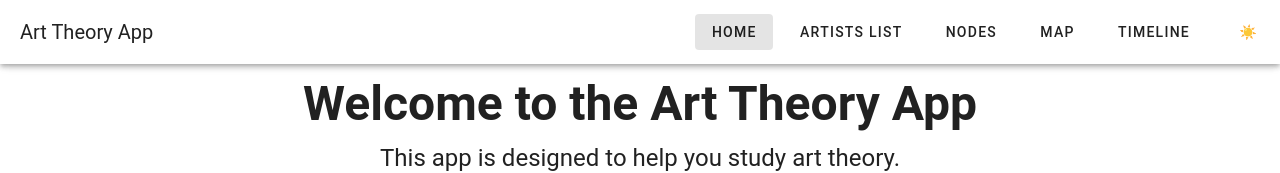
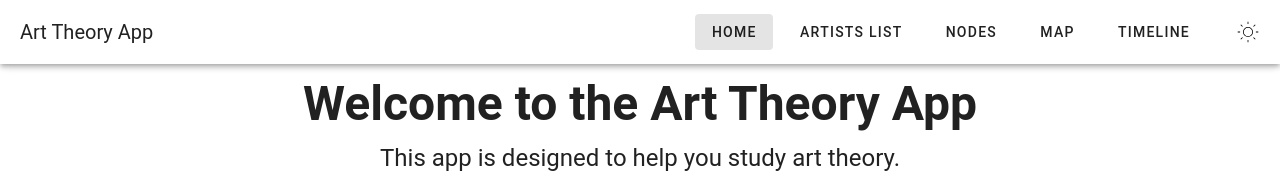
Before and after one commit to seryozhaokhta/vue3-timeline, a Vue app: page / in a window 1280 px wide. Shown: the top 173 px of the page. Built offline with nearby package versions, Linux system fonts and the light colour scheme.

Commit message:
header fix

```diff
--- a/src/components/HeaderApp.vue
+++ b/src/components/HeaderApp.vue
@@ -13,7 +13,7 @@
             <v-btn text :to="{ name: 'MapApp' }">Map</v-btn>
             <v-btn text :to="{ name: 'ArtTimeline' }">Timeline</v-btn>
             <v-btn @click="toggleTheme">
-                {{ $vuetify.theme.global.name === 'dark' ? '🌙' : '☀️' }}
+                <v-img :src="themeIcon" class="theme-icon" contain></v-img>
             </v-btn>
         </div>
 
@@ -34,24 +34,48 @@
             <v-list-item :to="{ name: 'MapApp' }">Map</v-list-item>
             <v-list-item :to="{ name: 'ArtTimeline' }">Timeline</v-list-item>
             <v-list-item @click="toggleTheme">
-                {{ $vuetify.theme.global.name === 'dark' ? '🌙' : '☀️' }}
+                <v-img :src="themeIcon" class="theme-icon" contain></v-img>
             </v-list-item>
         </v-list>
     </v-navigation-drawer>
 </template>
 
 <script>
+import sunIcon from '@/assets/icons/sun.svg';
+import moonIcon from '@/assets/icons/moon.svg';
+
 export default {
     name: 'HeaderApp',
     data() {
         return {
-            menuOpen: false
+            menuOpen: false,
         };
+    },
+    computed: {
+        themeIcon() {
+            return this.$vuetify.theme.global.name === 'dark' ? moonIcon : sunIcon;
+        }
     },
     methods: {
         toggleTheme() {
             this.$vuetify.theme.global.name = this.$vuetify.theme.global.name === 'dark' ? 'light' : 'dark';
         },
+        preloadIcons() {
+            const link1 = document.createElement('link');
+            link1.rel = 'preload';
+            link1.href = sunIcon;
+            link1.as = 'image';
+            document.head.appendChild(link1);
+
+            const link2 = document.createElement('link');
+            link2.rel = 'preload';
+            link2.href = moonIcon;
+            link2.as = 'image';
+            document.head.appendChild(link2);
+        }
+    },
+    mounted() {
+        this.preloadIcons();
     },
 };
 </script>
@@ -81,6 +105,12 @@ export default {
     }
 }
 
+/* Стили для темы иконок */
+.theme-icon {
+    height: 24px;
+    width: 24px;
+}
+
 /* Стили для видимости иконки меню */
 .v-icon {
     font-size: 24px;
```
Also changed, not shown: src/assets/icons/moon.svg (added), src/assets/icons/sun.svg (added).
